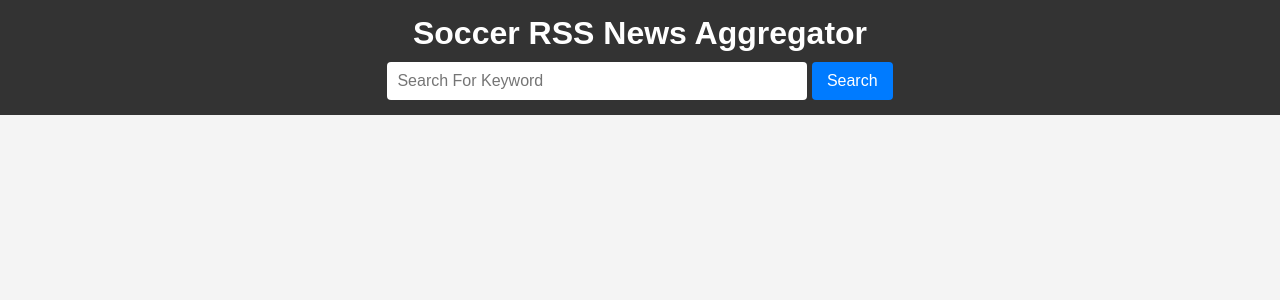
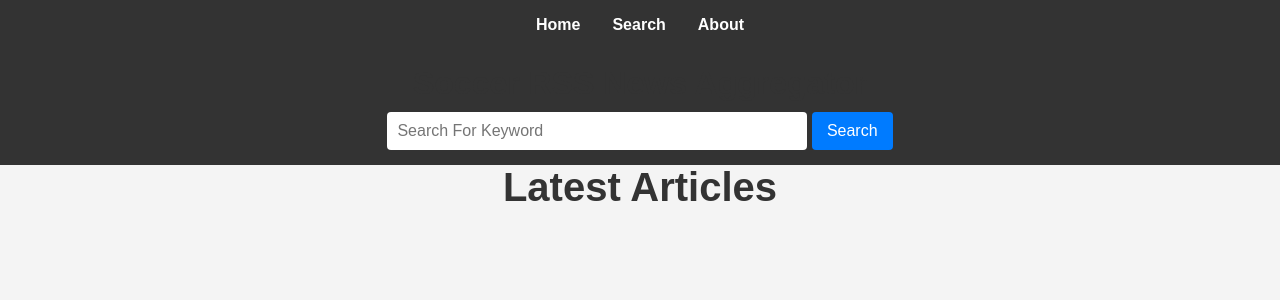
Before and after one commit to clevymar/NewsAggregator, a Flask app: template templates/index.html in a window 1280 px wide. Shown: the top 300 px of the page. Run offline with Flask 3, Linux system fonts and the light colour scheme; the template is opened without the code that fills it, so the values that code supplies are empty.

Commit message:
better look and formatting

```diff
--- a/app.py
+++ b/app.py
@@ -42,17 +42,25 @@ def index():
 @app.route('/search')
 def search():
     query = request.args.get('q')
+    if query:
+        articles = []
+        for source, feed in RSS_FEEDS.items():
+            parsed_feed = feedparser.parse(feed)
+            entries = [(source, entry) for entry in parsed_feed.entries]
+            articles.extend(entries)
 
-    articles = []
-    for source, feed in RSS_FEEDS.items():
-        parsed_feed = feedparser.parse(feed)
-        entries = [(source, entry) for entry in parsed_feed.entries]
-        articles.extend(entries)
-
-    results = [article for article in articles if query.lower() in article[1].title.lower()]
+        results = [article for article in articles if query.lower() in article[1].title.lower()]
+    else:
+        results = []
 
     return render_template('search_results.html', articles=results, query=query)
 
 
+@app.route('/about')
+def about():
+    return render_template('about.html', sources=RSS_FEEDS)
+
+
+
 if __name__ == '__main__':
     app.run(debug=True)
--- a/static/style.css
+++ b/static/style.css
@@ -6,6 +6,60 @@ body {
     margin: 0;
     padding: 0;
 }
+
+
+h1, h2, h3, h4, h5, h6 {
+    color: #333;
+    text-align: center;
+    margin-top: 0;
+}
+
+h1 {
+    font-size: 2.5em;
+    margin-bottom: 0.5em;
+}
+
+h2 {
+    font-size: 2em;
+    margin-bottom: 0.5em;
+}
+
+h3 {
+    font-size: 1.75em;
+    margin-bottom: 0.5em;
+    margin-left: 20px;
+    text-align: left;
+}
+
+
+nav {
+    background-color: #333;
+    padding: 1em;
+}
+
+nav ul {
+    list-style-type: none;
+    margin: 0;
+    padding: 0;
+    display: flex;
+    justify-content: center;
+}
+
+nav ul li {
+    margin: 0 1em;
+}
+
+nav ul li a {
+    color: white;
+    text-decoration: none;
+    font-weight: bold;
+}
+
+nav ul li a:hover {
+    text-decoration: underline;
+}
+
+
 
 header {
     background-color: #333;
@@ -104,3 +158,25 @@ article p {
     color: #666;
     pointer-events: none;
 }
+
+
+
+.sources-list {
+    list-style-type: none;
+    padding: 20;
+    margin: 20;
+    text-align: left;
+}
+
+.sources-list li {
+    margin: 0.5em 0;
+}
+
+.sources-list li a {
+    color: #007BFF;
+    text-decoration: none;
+}
+
+/* .sources-list li a:hover {
+    text-decoration: underline;
+} */
--- a/templates/base.html
+++ b/templates/base.html
@@ -2,16 +2,20 @@
 <html lang="en">
 <head>
     <meta charset="UTF-8">
-    <title>Soocer News Hub</title><link rel="stylesheet" href="{{ url_for('static', filename='style.css') }}">
+    <meta name="viewport" content="width=device-width, initial-scale=1.0">
+    <title>{% block title %}{% endblock %}</title>
+    <link rel="stylesheet" href="{{ url_for('static', filename='style.css') }}">
 </head>
 <body>
-<header>
-    <h1>Soccer RSS News Aggregator</h1>
-    <form action="{{ url_for('search') }}" method="GET">
-        <input type="text" name="q" placeholder="Search For Keyword">
-        <button type="submit">Search</button>
-    </form>
-</header>
-{% block content %}{% endblock %}
+    <nav>
+        <ul>
+            <li><a href="{{ url_for('index') }}">Home</a></li>
+            <li><a href="{{ url_for('search') }}">Search</a></li>
+            <li><a href="{{ url_for('about') }}">About</a></li>
+        </ul>
+    </nav>
+    <div>
+        {% block content %}{% endblock %}
+    </div>
 </body>
 </html>
--- a/templates/index.html
+++ b/templates/index.html
@@ -1,6 +1,17 @@
-{% extends 'base.html' %}
+{% extends "base.html" %}
+
+{% block title %}Home{% endblock %}
 
 {% block content %}
+<header>
+    <h1>Soccer RSS News Aggregator</h1>
+    <form action="{{ url_for('search') }}" method="GET">
+        <input type="text" name="q" placeholder="Search For Keyword">
+        <button type="submit">Search</button>
+    </form>
+</header>
+
+<h1>Latest Articles</h1>
 <div class="articles">
     {% for article in articles %}
         <article>
```
Also changed, not shown: templates/about.html (added, +15 -0 lines), templates/search_results.html (+18 -1 lines). Lines whose indentation alone changed are shown as unchanged.
